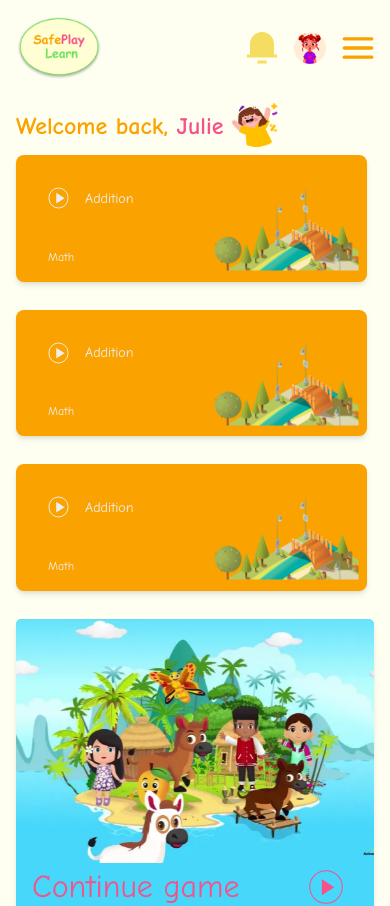
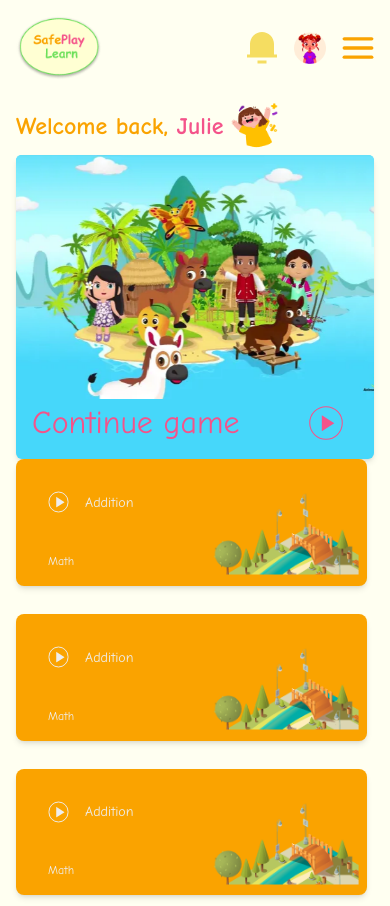
Before and after one commit to yaqeen009/DCIT302-Semester-Project, a React (Vite) app in the folder frontend/: page /home in a window 390 px wide. Shown: the top 906 px of the page. Built offline with nearby package versions, Linux system fonts and the light colour scheme.

Commit message:
home button tablet view

```diff
--- a/frontend/src/pages/home.jsx
+++ b/frontend/src/pages/home.jsx
@@ -10,23 +10,41 @@ import grass from "../assets/Grass.svg";
 const Home = () => {
   return (
     <div className="relative">
+      {/* Grass Image for background */}
       <div className="absolute -top-20 left-0 w-full z-10 sm:hidden">
-        <img src={grass} alt="Grass" className="w-full"/>
+        <img src={grass} alt="Grass" className="w-full" />
       </div>
+
+      {/* Main Home Section */}
       <div className="home font-comic mt-10 mx-10 sm:mt-0 sm:mx-4 z-0">
         <div className="flex flex-row items-center justify-between">
+          {/* Welcome text with the girl image */}
           <div className="flex flex-row items-center">
             <h1 className="text-primary-300 text-headline sm:text-mobile-headline font-bold">
               Welcome back, <span className="text-primary-400">Julie</span>
             </h1>
             <img src={girl} className="scale-75" />
           </div>
+
+          {/* "For Parents" button hidden for tablet */}
           <div className="-mr-2 sm:hidden font-bold">
-            <NavComponent navName={"For Parents"}/>
+            <NavComponent navName={"For Parents"} />
           </div>
         </div>
+
+        {/* Games section */}
         <div className="games flex flex-col">
-          <div className="flex flex-row sm:flex-wrap justify-between">
+          {/* Top Games and Continue Game Card */}
+          <div className="flex flex-row sm:flex-col justify-between">
+            {/* Continue Game Card (Right Column) */}
+            <Card
+              coverImg={beach}
+              bgColor={"bg-[#46D7FA]"}
+              img={play}
+              secondaryColor={"text-[#F4538A] border-[#F4538A]"}
+              tertiaryColor={"hover:bg-[#F1D9DB]"}
+            />
+            {/* Game Cards (Left Column) */}
             <div className="flex-col">
               <Game
                 bgColor={"bg-primary-300"}
@@ -44,14 +62,11 @@ const Home = () => {
                 category={"Math"}
               />
             </div>
-            <Card
-              coverImg={beach}
-              bgColor={"bg-[#46D7FA]"}
-              img={play}
-              secondaryColor={"text-[#F4538A] border-[#F4538A]"}
-              tertiaryColor={"hover:bg-[#F1D9DB]"}
-            />
+
+
           </div>
+
+          {/* Recently Played Section */}
           <h1 className="text-body text-primary-400 my-4">Recently Played</h1>
           <div className="flex flex-row sm:flex-wrap justify-between">
             <div className="flex-col">
@@ -80,6 +95,7 @@ const Home = () => {
             </div>
           </div>
 
+          {/* New Games Section */}
           <h1 className="text-body text-primary-400 my-4">New games</h1>
           <div className="flex flex-row sm:flex-wrap justify-between mb-2">
             <div className="flex-col">
@@ -119,7 +135,9 @@ const Home = () => {
           </div>
         </div>
       </div>
-      <Footer/>
+
+      {/* Footer Component
+      <Footer /> */}
     </div>
   );
 };
```
